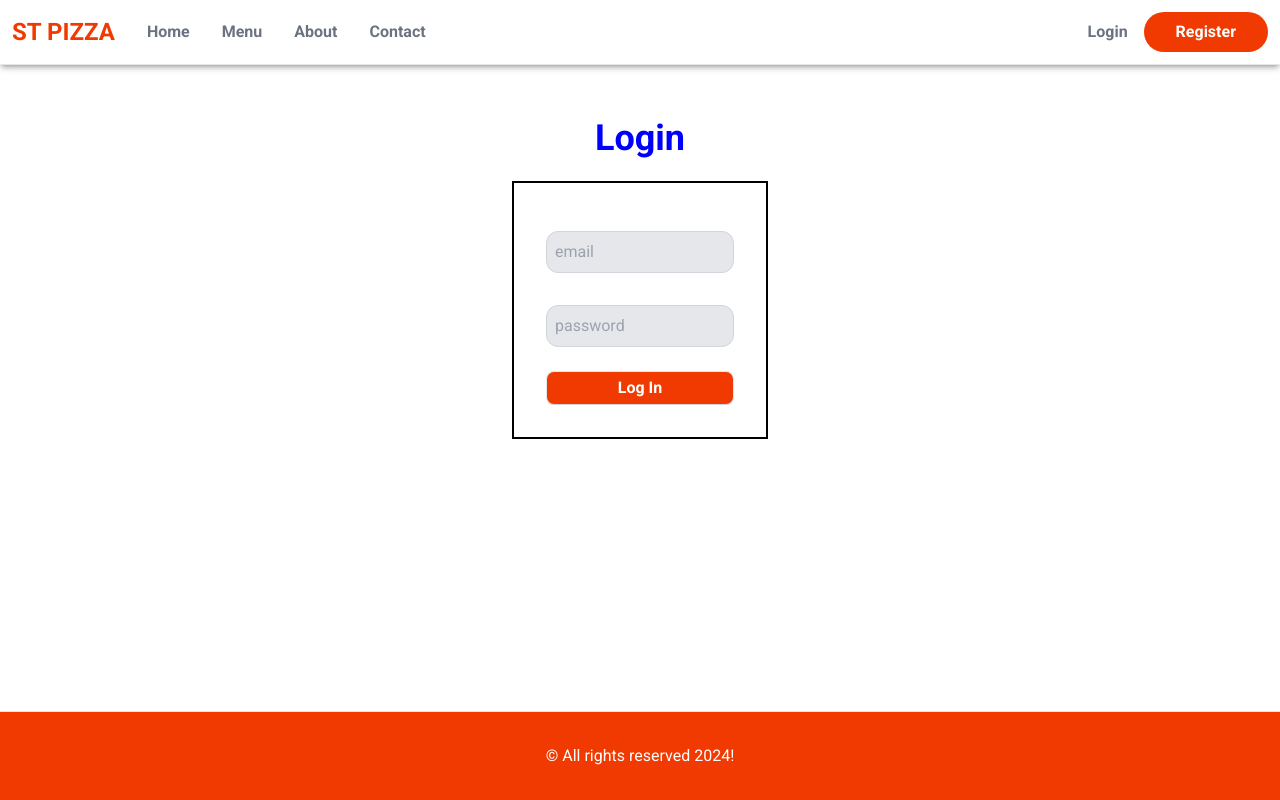
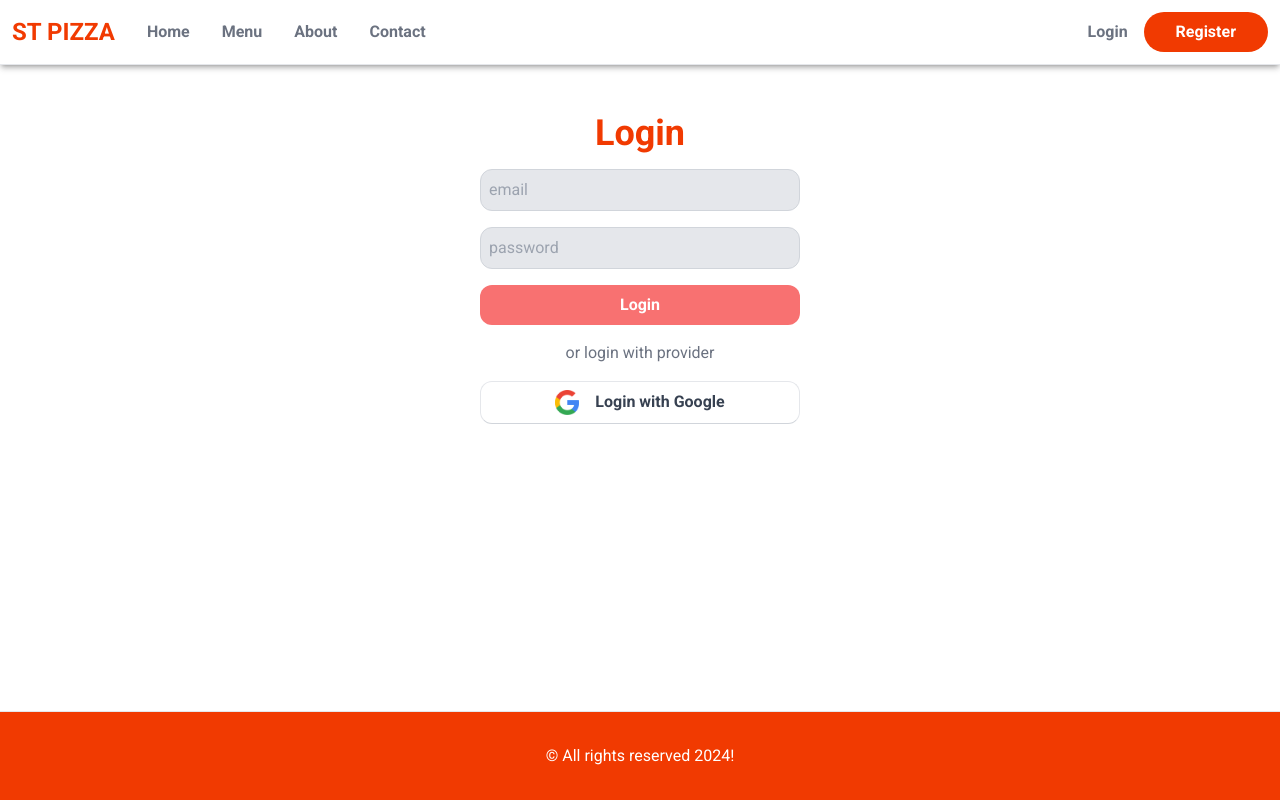
Before and after one commit to rudenko-vl/food-ordering-app, a Next.js app: page /login in a window 1280 px wide. Built offline with nearby package versions, Linux system fonts and the light colour scheme; no server answers.

Commit message:
add login

```diff
--- a/src/app/api/auth/[...nextauth]/route.js
+++ b/src/app/api/auth/[...nextauth]/route.js
@@ -1,10 +1,15 @@
+import { User } from "@/models/User";
+import mongoose from "mongoose";
 import NextAuth from "next-auth";
 import CredentialsProvider from "next-auth/providers/credentials";
+import bcrypt from "bcrypt";
 
 const handler = NextAuth({
+  secret: process.env.SECRET,
   providers: [
     CredentialsProvider({
       name: "Credentials",
+      id: "credentials",
       credentials: {
         username: {
           label: "Email",
@@ -14,17 +19,17 @@ const handler = NextAuth({
         password: { label: "Password", type: "password" },
       },
       async authorize(credentials, req) {
-        // Add logic here to look up the user from the credentials supplied
-        const user = { id: "1", name: "J Smith", email: "jsmith@example.com" };
+        const email = credentials?.email;
+        const password = credentials?.password;
 
-        if (user) {
-          // Any object returned will be saved in `user` property of the JWT
+        mongoose.connect(process.env.MONGO_URL);
+        const user = await User.findOne({ email });
+        const passwordOk = user && bcrypt.compareSync(password, user.password);
+
+        if (passwordOk) {
           return user;
         } else {
-          // If you return null then an error will be displayed advising the user to check their details.
           return null;
-
-          // You can also Reject this callback with an Error thus the user will be sent to the error page with the error message as a query parameter
         }
       },
     }),
--- a/src/app/layout.js
+++ b/src/app/layout.js
@@ -2,6 +2,7 @@ import { Roboto } from "next/font/google";
 import "./globals.css";
 import Header from "@/components/layout/Header";
 import Footer from "@/components/layout/Footer";
+import { AppProvider } from "@/components/AppContext";
 
 const roboto = Roboto({ subsets: ["latin"], weight: ["400", "500", "700"] });
 
@@ -14,9 +15,11 @@ export default function RootLayout({ children }) {
   return (
     <html lang="en">
       <body className={roboto.className}>
-        <Header />
-        <main className="max-w-4xl mx-auto p-4">{children}</main>
-        <Footer />
+        <AppProvider>
+          <Header />
+          <main className="max-w-4xl mx-auto p-4">{children}</main>
+          <Footer />
+        </AppProvider>
       </body>
     </html>
   );
--- a/src/app/login/page.jsx
+++ b/src/app/login/page.jsx
@@ -1,28 +1,66 @@
+"use client";
+import { useState } from "react";
+import Image from "next/image";
+import { Loader } from "@/components/layout/Loader";
+import { signIn } from "next-auth/react";
 
-const Login = () => {
+const LoginPage = () => {
+  const [email, setEmail] = useState("");
+  const [password, setPassword] = useState("");
+  const [loginInProgress, setLoginInProgress] = useState(false);
+  const isEmail = email.length;
+  const isPass = password.length;
+
+  const clearInputs = () => {
+    setEmail("");
+    setPassword("");
+  };
+
+  async function handleFormSubmit(ev) {
+    ev.preventDefault();
+    setLoginInProgress(true);
+
+    await signIn("credentials", { email, password });
+
+    setLoginInProgress(false);
+    clearInputs();
+  }
+
   return (
-    <div className="w-96">
-      <h1 className="title">Login</h1>
-      <form
-        action=""
-        className="flex items-center flex-col border-2 border-black p-8 w-2/3 mt-4 mx-auto"
-      >
+    <section className="mt-8">
+      <h1 className="text-center text-primary text-4xl mb-4 font-bold">
+        Login
+      </h1>
+      <form onSubmit={handleFormSubmit}>
         <input
-          type="text"
+          type="email"
           placeholder="email"
-          className="my-4 outline-green-400 p-2 min-w-full border-2"
+          value={email}
+          name="email"
+          disabled={loginInProgress}
+          onChange={(ev) => setEmail(ev.target.value)}
         />
         <input
-          type="text"
+          type="password"
           placeholder="password"
-          className="my-4 outline-green-400 p-2 min-w-full border-2"
+          value={password}
+          name="password"
+          disabled={loginInProgress}
+          onChange={(ev) => setPassword(ev.target.value)}
         />
-        <button className="bg-primary text-white py-1 px-3 rounded-lg font-semibold mt-2 hover:bg-hover transition ease-in-out delay-150">
-          Log In
+        <button type="submit" disabled={isEmail && isPass ? false : true}>
+          {loginInProgress ? <Loader size={20} /> : "Login"}
+        </button>
+        <div className="my-4 text-center text-gray-500">
+          or login with provider
+        </div>
+        <button className="flex gap-4 justify-center">
+          <Image src={"/google.png"} alt="google-logo" width={24} height={24} />
+          Login with Google
         </button>
       </form>
-    </div>
+    </section>
   );
 };
 
-export default Login;
+export default LoginPage;
--- a/src/app/register/page.jsx
+++ b/src/app/register/page.jsx
@@ -41,7 +41,9 @@ const RegisterPage = () => {
 
   return (
     <section className="mt-8">
-      <h1 className="text-center text-primary text-4xl mb-4">Register</h1>
+      <h1 className="text-center text-primary text-4xl mb-4 font-bold">
+        Register
+      </h1>
       {userCreated && (
         <div className="my-4 text-center">
           User created.
@@ -92,6 +94,12 @@ const RegisterPage = () => {
           />
           Login with Google
         </button>
+        <div className="text-center my-4 text-gray-500 border-t pt-4">
+          Existing account?{" "}
+          <Link className="underline" href={"/login"}>
+            Login here &raquo;
+          </Link>
+        </div>
       </form>
     </section>
   );
--- /dev/null
+++ b/src/components/AppContext.jsx
@@ -0,0 +1,6 @@
+"use client";
+import { SessionProvider } from "next-auth/react";
+
+export function AppProvider({ children }) {
+  return <SessionProvider>{children}</SessionProvider>;
+};
--- a/src/components/layout/Header.jsx
+++ b/src/components/layout/Header.jsx
@@ -1,5 +1,10 @@
+"use client";
+import { useSession } from "next-auth/react";
 import Link from "next/link";
 const Header = () => {
+  const session = useSession();
+  const status = session.status;
+  console.log(status);
   return (
     <header className="flex items-center justify-between border-b p-3 shadow-md shadow-black/25">
       <nav className="flex items-center gap-8 text-gray-500 font-semibold">
```
Also changed, not shown: 1 other file (tests, documents, lock files or other folders).
